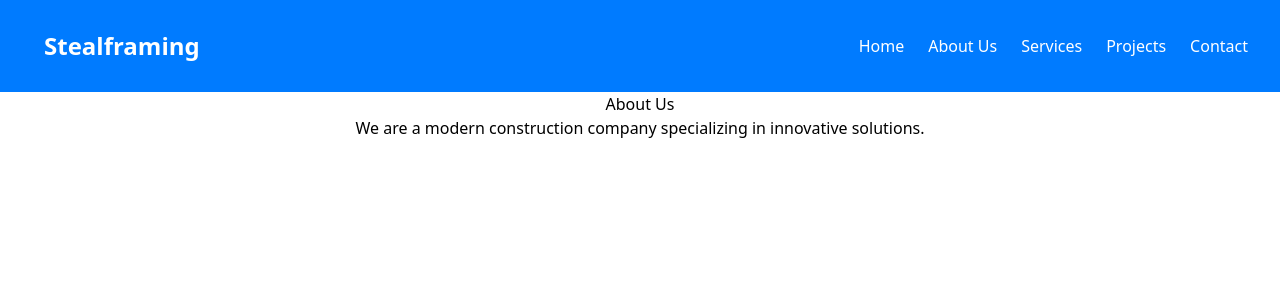
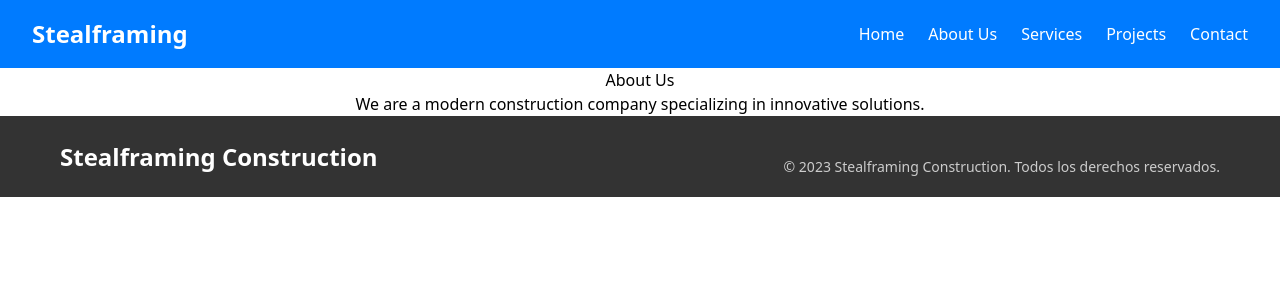
Before and after one commit to AgusWeb1999/seba_web, a React (Vite) app: page /about in a window 1280 px wide. Shown: the top 300 px of the page. Built offline with nearby package versions, Linux system fonts and the light colour scheme.

Commit message:
Separando el nav, footer y el carrusel como componentes con sus css por separado

```diff
--- a/src/App.css
+++ b/src/App.css
@@ -13,61 +13,3 @@
   text-align: center;
   height: 100%;
 }
-
-.logo {
-  padding: .5em;
-  will-change: filter;
-  transition: filter 300ms;
-}
-.logo:hover {
-  filter: drop-shadow(0 0 2em #646cffaa);
-}
-.logo.react:hover {
-  filter: drop-shadow(0 0 2em #61dafbaa);
-}
-
-/* Estilos para el navbar */
-.navbar {
-  display: flex;
-  justify-content: space-between; /* Espacio entre el logo y los enlaces */
-  align-items: center; /* Centra verticalmente los elementos */
-  padding: 1rem 2rem; /* Espaciado interno */
-  background-color: #007bff; /* Color de fondo azul */
-  color: white;
-  margin: 0 auto; /* Centra el navbar horizontalmente */
-}
-
-/* Estilo para el logo */
-.navbar .logo {
-  font-size: 1.5rem;
-  font-weight: bold;
-  color: white;
-  text-decoration: none;
-}
-
-/* Estilo para la lista de enlaces */
-.navbar .nav-links {
-  list-style: none;
-  display: flex;
-  gap: 1.5rem; /* Espaciado entre los enlaces */
-  margin: 0;
-  padding: 0;
-}
-
-/* Estilo para los elementos de la lista */
-.navbar .nav-links li {
-  display: inline;
-}
-
-/* Estilo para los enlaces */
-.navbar .nav-links a {
-  text-decoration: none;
-  color: white;
-  font-size: 1rem;
-  transition: color 0.3s ease;
-}
-
-/* Efecto hover en los enlaces */
-.navbar .nav-links a:hover {
-  color: #ffcc00; /* Cambia a un color amarillo al pasar el mouse */
-}
--- a/src/App.jsx
+++ b/src/App.jsx
@@ -1,6 +1,7 @@
-import { BrowserRouter as Router, Routes, Route, Link } from "react-router-dom";
+import { BrowserRouter as Router, Routes, Route } from "react-router-dom";
 import CarouselComponent from "./components/CarouselComponent";
-import FooterComponent from "./components/footerComponent";
+import FooterComponent from "./components/FooterComponent";
+import NavComponent from "./components/NavComponent";
 import Contact from "./pages/Contact";
 import About from "./pages/About";
 import Projects from "./pages/projects";
@@ -10,34 +11,18 @@ import "./App.css";
 function App() {
   return (
     <Router>
-<header>
-  <nav className="navbar">
-    <div className="logo">
-      <Link to="/">Stealframing</Link>
-    </div>
-    <ul className="nav-links">
-      <li><Link to="/">Home</Link></li>
-      <li><Link to="/about">About Us</Link></li>
-      <li><Link to="/services">Services</Link></li>
-      <li><Link to="/projects">Projects</Link></li>
-      <li><Link to="/contact">Contact</Link></li>
-    </ul>
-  </nav>
-</header>
-
+      <div className="app">
+        <NavComponent />
         <Routes>
           <Route
             path="/"
             element={
-            <div className="app">
               <div className="carousel-container">
                 <div className="carousel-text">
                   <h1>Welcome to Stealframing Construction</h1>
                   <p>We specialize in modern and innovative construction solutions.</p>
                 </div>
                 <CarouselComponent />
-                <FooterComponent />
-              </div>
               </div>
             }
           />
@@ -46,6 +31,8 @@ function App() {
           <Route path="/projects" element={<Projects />} />
           <Route path="/contact" element={<Contact />} />
         </Routes>
+        <FooterComponent /> {/* El footer debe estar fuera de Routes */}
+      </div>
     </Router>
   );
 }
--- /dev/null
+++ b/src/components/NavComponent.jsx
@@ -0,0 +1,22 @@
+import React from "react";
+import { Link } from "react-router-dom"; // Importa Link desde react-router-dom
+import "../css/NavComponent.css";
+
+function NavComponent() {
+  return (
+    <nav className="navbar">
+      <div className="logo">
+        <Link to="/">Stealframing</Link> {/* Este enlace lleva a la página principal */}
+      </div>
+      <ul className="nav-links">
+        <li><Link to="/">Home</Link></li>
+        <li><Link to="/about">About Us</Link></li>
+        <li><Link to="/services">Services</Link></li>
+        <li><Link to="/projects">Projects</Link></li>
+        <li><Link to="/contact">Contact</Link></li>
+      </ul>
+    </nav>
+  );
+}
+
+export default NavComponent;
--- a/src/css/CarouselComponent.css
+++ b/src/css/CarouselComponent.css
@@ -12,7 +12,7 @@
 
 .carousel img {
   width: 100%;
-  height: 400px;
+  height: 79vh;
   object-fit: cover;
   flex-shrink: 0;
 }
--- /dev/null
+++ b/src/css/NavComponent.css
@@ -0,0 +1,44 @@
+.navbar {
+  display: flex;
+  justify-content: space-between; /* Espacio entre el logo y los enlaces */
+  align-items: center; /* Centra verticalmente los elementos */
+  padding: 1rem 2rem; /* Espaciado interno */
+  background-color: #007bff; /* Color de fondo azul */
+  color: white;
+  margin: 0 auto; /* Centra el navbar horizontalmente */
+}
+
+/* Estilo para el logo */
+.navbar .logo {
+  font-size: 1.5rem;
+  font-weight: bold;
+  color: white;
+  text-decoration: none;
+}
+
+/* Estilo para la lista de enlaces */
+.navbar .nav-links {
+  list-style: none;
+  display: flex;
+  gap: 1.5rem; /* Espaciado entre los enlaces */
+  margin: 0;
+  padding: 0;
+}
+
+/* Estilo para los elementos de la lista */
+.navbar .nav-links li {
+  display: inline;
+}
+
+/* Estilo para los enlaces */
+.navbar .nav-links a {
+  text-decoration: none;
+  color: white;
+  font-size: 1rem;
+  transition: color 0.3s ease;
+}
+
+/* Efecto hover en los enlaces */
+.navbar .nav-links a:hover {
+  color: #ffcc00; /* Cambia a un color amarillo al pasar el mouse */
+}
```
Lines whose indentation alone changed are shown as unchanged.
